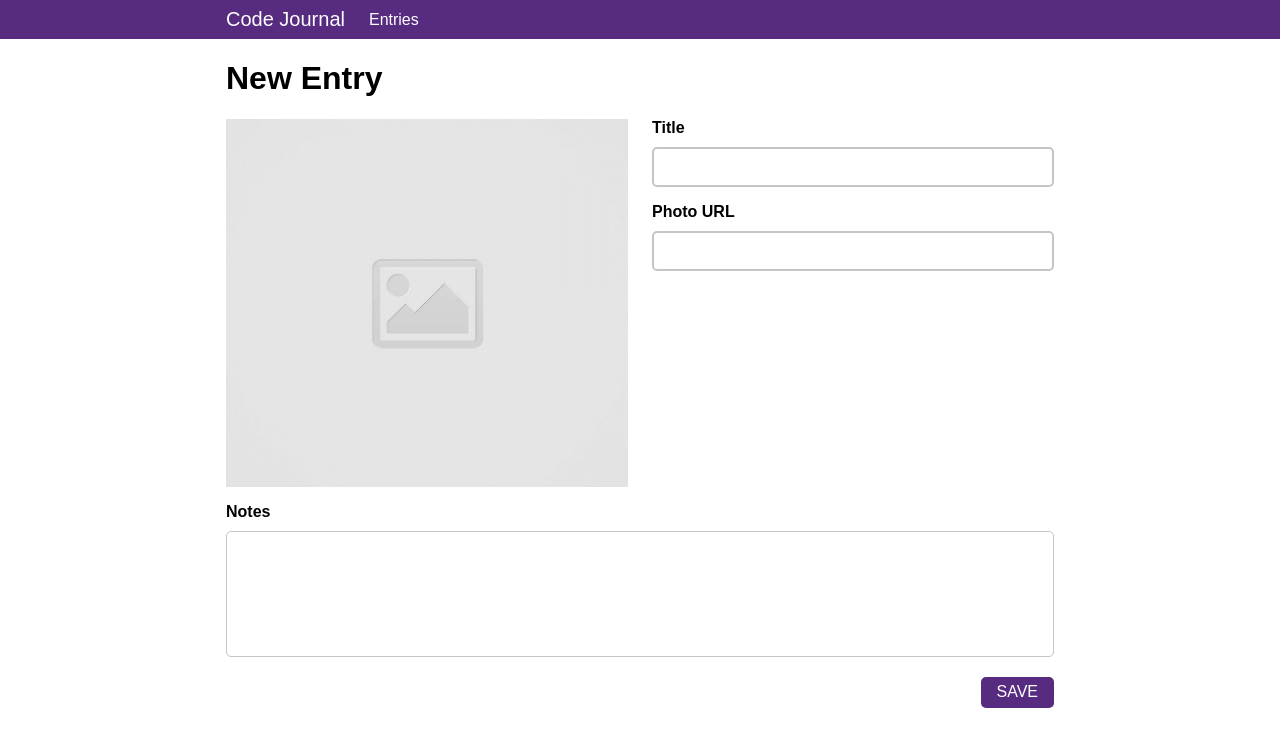
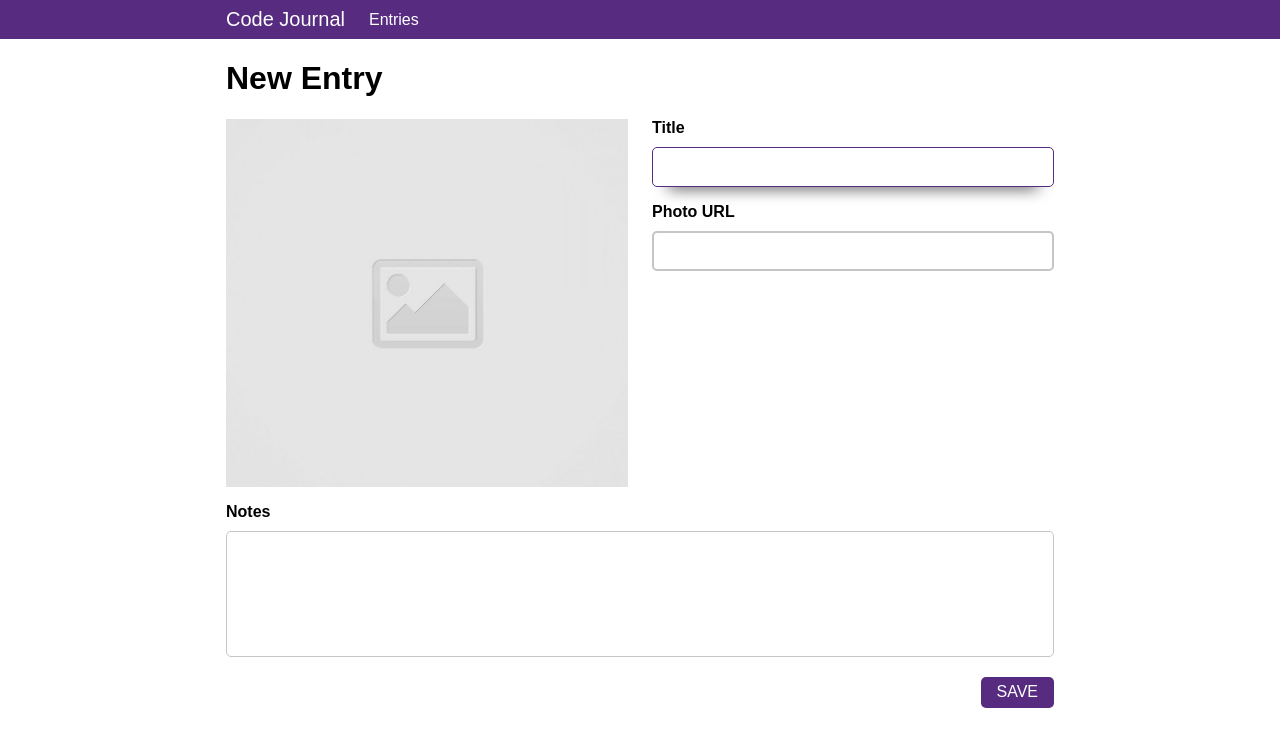
Before and after one commit to wang-lawrence/code-journal, a website: page index.html in a window 1280 px wide. In both pictures the pointer is over the input "Title". Drawn offline with Linux system fonts and the light colour scheme; a web font is replaced by a local one.

Commit message:
addes hover styling to the save and new buttons

```diff
--- a/css/styles.css
+++ b/css/styles.css
@@ -17,6 +17,20 @@ textarea {
 
 ul {
   list-style-type: none;
+}
+
+button,
+input {
+  transition: all 0.1s;
+}
+
+button:hover,
+input:hover {
+  color: rgb(86, 43, 128);
+  background-color: white;
+  border: 0.1px solid rgb(86, 43, 128);
+  box-shadow: 0 1rem 1rem -1rem black;
+  cursor: pointer;
 }
 
 .margin-0 {
@@ -122,3 +136,8 @@ ul {
 .text-center {
   text-align: center;
 }
+
+#entries-anchor:hover {
+  cursor: pointer;
+  text-decoration: underline;
+}
```
